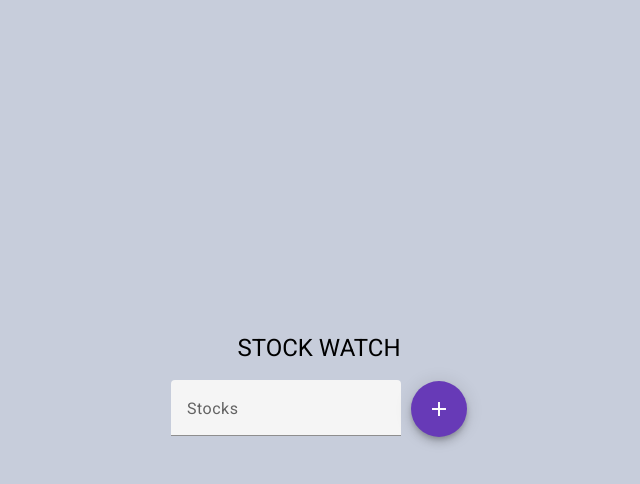
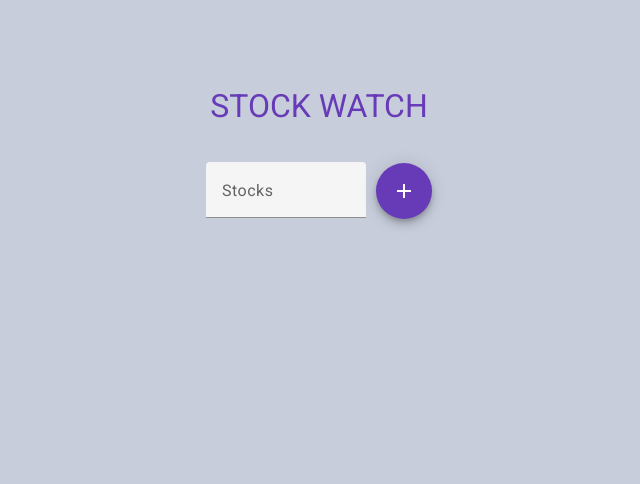
Before and after one commit to Marius0092/borsa-app, an Angular app: page /stocks in a window 1280 px wide. Shown: the top 484 px of the page, without its empty margins (321-961 px from the left). Built offline with nearby package versions, Linux system fonts and the light colour scheme.

Commit message:
final mods

```diff
--- a/src/app/stock-details/stock-details.component.css
+++ b/src/app/stock-details/stock-details.component.css
@@ -51,8 +51,28 @@
 }
 
 @media screen and (min-width: 768px) {
-.group-card {
+
+
+.container {
+  display: flex;
+  justify-content: center;
+  align-items: center;
+  flex-direction: row;
+  height:100vh;
+}
+
+.group-profile-card {
+  display: flex;
+  gap: 20px;
+}
+
+.primary-profile-card {
   display: flex;
 }
 
+.example-card-profile {
+  max-width: none;
+  margin: 20px;
 }
+
+}
--- a/src/app/stock-details/stock-details.component.html
+++ b/src/app/stock-details/stock-details.component.html
@@ -24,7 +24,8 @@
 
 <div class="container">
 
-  <div *ngIf="stockData">
+  <div class="primary-profile-card" *ngIf="stockData">
+    <div class="group-card">
     <mat-card class="example-card-profile">
       <button mat-flat-button (click)="goBack()" class="left-side"><mat-icon>arrow_back</mat-icon>Back</button>
       <mat-card-header>
@@ -39,8 +40,8 @@
         </mat-card-content>
       </mat-card-header>
 
-      <div class="group-card">
-      <div *ngIf="stockData">
+
+      <div class="group-profile-card" *ngIf="stockData">
         <mat-card class="example-card" *ngIf="stockData.twoMonthAgo.change != 0">
           <mat-card-header *ngIf="stockData.twoMonthAgo.change">
             <mat-card-title> Second-to-last month: {{ stockData.twoMonthAgo.month }}/{{
@@ -111,8 +112,8 @@
           <mat-card-header>Not Available </mat-card-header>
         </mat-card>
       </div>
+    </mat-card>
     </div>
-    </mat-card>
   </div>
 
   <div *ngIf="!stockData">
--- a/src/app/stock-input/stock-input.component.css
+++ b/src/app/stock-input/stock-input.component.css
@@ -1,6 +1,17 @@
 .tickerFormField{
   margin-right: 10px;
   margin-bottom: 10px;
-  width: 230px;
+  width: 130px;
+  gap:20px;
   position: relative;
 }
+
+@media screen and (min-width: 768px) {
+.tickerFormField{
+  margin-right: 10px;
+  margin-bottom: 10px;
+  width: 20vh;
+  gap: 40px;
+  position: relative;
+}
+}
--- a/src/app/stock-input/stock-input.component.html
+++ b/src/app/stock-input/stock-input.component.html
@@ -1,6 +1,6 @@
 <div class="input-container">
   <mat-form-field class="tickerFormField">
-    <mat-label>Stocks</mat-label>
+    <mat-label >Stocks</mat-label>
     <input matInput value="Insert Thicker" [(ngModel)]="symbol" placeholder="Insert Thicker">
   </mat-form-field>
 
--- a/src/app/stocklist/stocklist.component.css
+++ b/src/app/stocklist/stocklist.component.css
@@ -2,13 +2,13 @@
   display: flex;
   flex-direction: column;
   align-items: center;
-  justify-content: center;
-  height: 100vh;
+  margin-top: 50px;
+  min-height: 100vh;
 }
 
 .example-card {
   margin-bottom: 10px;
-  max-width: 400px;
+  width: 300px;
   position: relative;
 }
 
@@ -24,7 +24,7 @@
 }
 
 .center-card button {
-  margin-top: 10px; /* Aggiungi un margine superiore se necessario */
+  margin-top: 10px;
 }
 
 .example-card button.delete-button {
@@ -32,3 +32,22 @@
   top: 5px;
   right: 5px;
 }
+
+.logo-font{
+  font-size: 4vh;
+  color: #673ab7;
+  text-align: center;
+  margin: 5vh;
+}
+
+@media screen and (min-width: 768px) {
+  .group-card{
+    display: flex;
+    row-gap: 10px;
+    column-gap: 20px;
+    margin: 20px;
+    max-height: 100vh;
+    flex-wrap: wrap;
+    justify-content: center;
+  }
+}
--- a/src/app/stocklist/stocklist.component.html
+++ b/src/app/stocklist/stocklist.component.html
@@ -1,7 +1,9 @@
 <title>Stock Watch</title>
+
 <div class="container">
-  <h1>STOCK WATCH</h1>
+  <h1 class="logo-font">STOCK WATCH</h1>
   <app-stock-input></app-stock-input>
+  <div class="group-card">
   <mat-card *ngFor="let stock of stocks$ | async" class="example-card">
     <button mat-icon-button color="warn" class="delete-button" (click)="deleteStock(stock)"><mat-icon>cancel</mat-icon></button>
     <mat-card-header>
@@ -19,3 +21,4 @@
     <button mat-button color="primary" (click)="showDetails(stock.displaySymbol)">Details</button>
   </mat-card>
 </div>
+</div>
```
